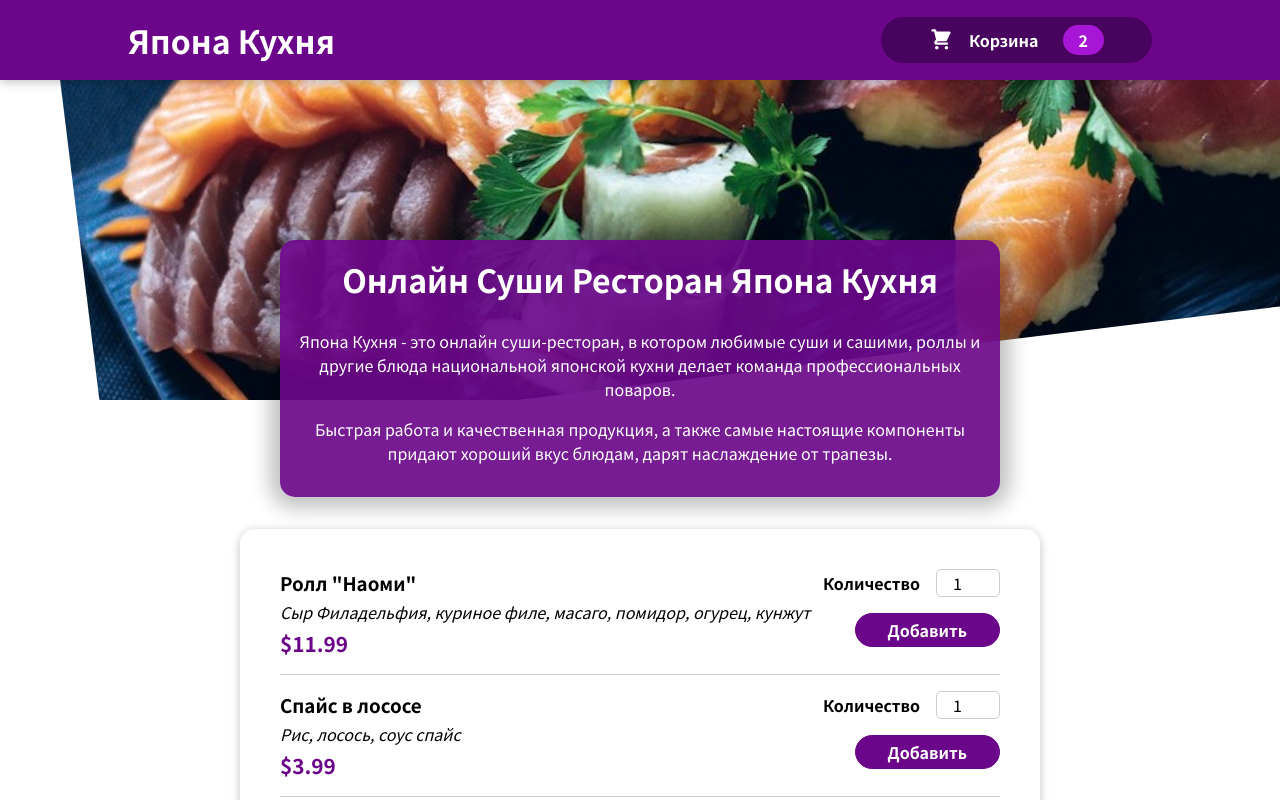
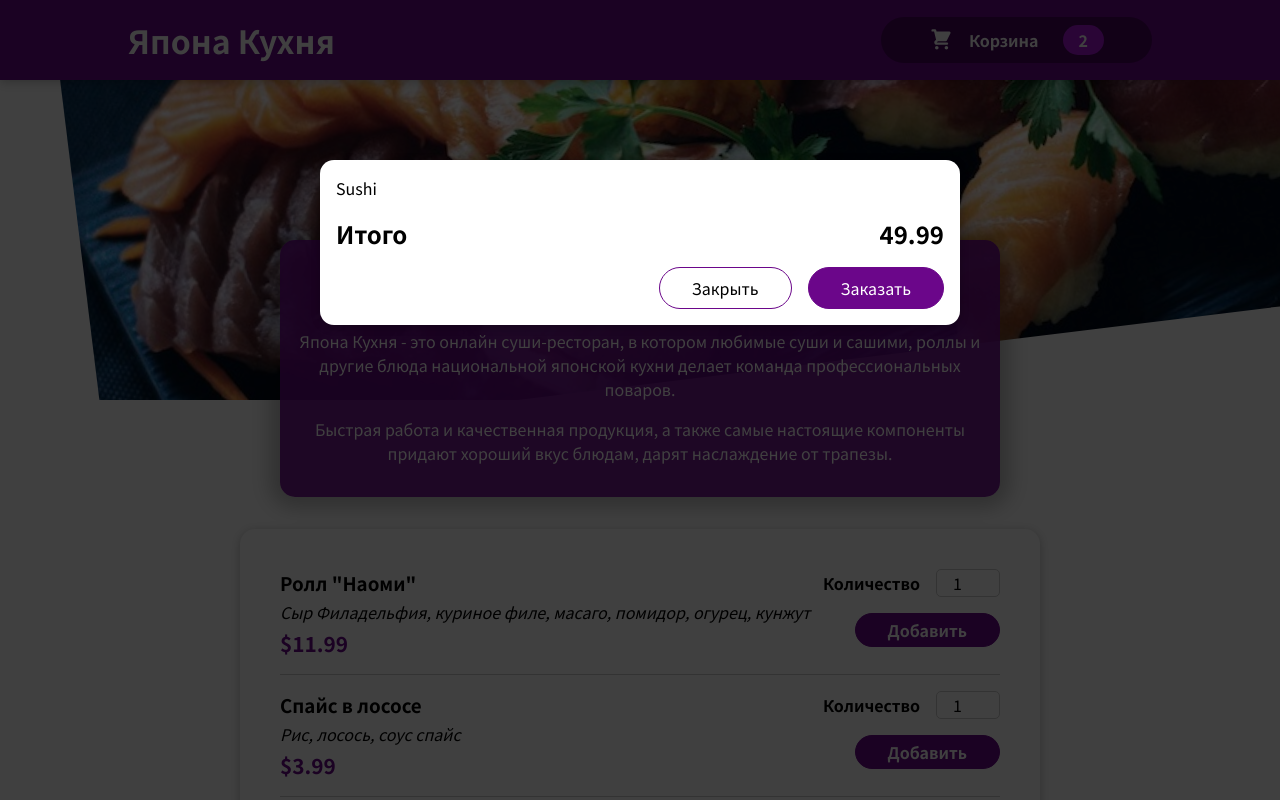
Before and after one commit to MityaDV/react-food-order-app, a React (Create React App) app: page / in a window 1280 px wide. Shown: the top 800 px of the page. Built offline with nearby package versions, Linux system fonts and the light colour scheme.

Commit message:
122. Добавление Модального Окна

```diff
--- a/public/index.html
+++ b/public/index.html
@@ -28,6 +28,7 @@
   </head>
   <body>
     <noscript>You need to enable JavaScript to run this app.</noscript>
+    <div id="overlays"></div>
     <div id="root"></div>
     <!--
       This HTML file is a template.
--- a/src/App.js
+++ b/src/App.js
@@ -1,10 +1,12 @@
 import { Fragment } from 'react';
 import Header from './components/Layout/Header';
 import Meals from './components/Meals/Meals';
+import Cart from './components/Cart/Cart';
 
 function App() {
   return (
     <Fragment>
+      <Cart />
       <Header />
       <main>
         <Meals />
--- a/src/components/Cart/Cart.js
+++ b/src/components/Cart/Cart.js
@@ -1,4 +1,5 @@
 import styles from './Cart.module.css';
+import Modal from '../UI/Modal';
 
 const Cart = (props) => {
   const cartItems = (
@@ -10,7 +11,7 @@
   );
 
   return (
-    <div>
+    <Modal>
       {cartItems}
       <div className={styles.total}>
         <span>Итого</span>
@@ -20,7 +21,7 @@
         <button className={styles['button-alt']}>Закрыть</button>
         <button className={styles.button}>Заказать</button>
       </div>
-    </div>
+    </Modal>
   );
 };
 export default Cart;
--- /dev/null
+++ b/src/components/UI/Modal.js
@@ -0,0 +1,30 @@
+import styles from './Modal.module.css';
+import { Fragment } from 'react';
+import ReactDOM from 'react-dom';
+
+const Backdrop = (props) => {
+  return <div className={styles.backdrop}></div>;
+};
+
+const ModalWindow = (props) => {
+  return (
+    <div className={styles.modal}>
+      <div className={styles.content}>{props.children}</div>
+    </div>
+  );
+};
+
+const portalElement = document.getElementById('overlays');
+
+const Modal = (props) => {
+  return (
+    <Fragment>
+      {ReactDOM.createPortal(<Backdrop />, portalElement)}
+      {ReactDOM.createPortal(
+        <ModalWindow>{props.children}</ModalWindow>,
+        portalElement
+      )}
+    </Fragment>
+  );
+};
+export default Modal;
--- /dev/null
+++ b/src/components/UI/Modal.module.css
@@ -0,0 +1,40 @@
+.backdrop {
+    position: fixed;
+    top: 0;
+    left: 0;
+    width: 100%;
+    height: 100vh;
+    z-index: 20;
+    background-color: rgba(0, 0, 0, 0.75);
+}
+
+.modal {
+    position: fixed;
+    top: 20vh;
+    left: 5%;
+    width: 90%;
+    background-color: white;
+    padding: 1rem;
+    border-radius: 14px;
+    box-shadow: 0 2px 8px rgba(0, 0, 0, 0.25);
+    z-index: 30;
+    animation: slide-down 300ms ease-out forwards;
+}
+
+@media (min-width: 768px) {
+    .modal {
+        width: 40rem;
+        left: calc(50% - 20rem);
+    }
+}
+
+@keyframes slide-down {
+    from {
+        opacity: 0;
+        transform: translateY(-3rem);
+    }
+    to {
+        opacity: 1;
+        transform: translateY(0);
+    }
+}
```
Also changed, not shown: 1 other file (tests, documents, lock files or other folders).
